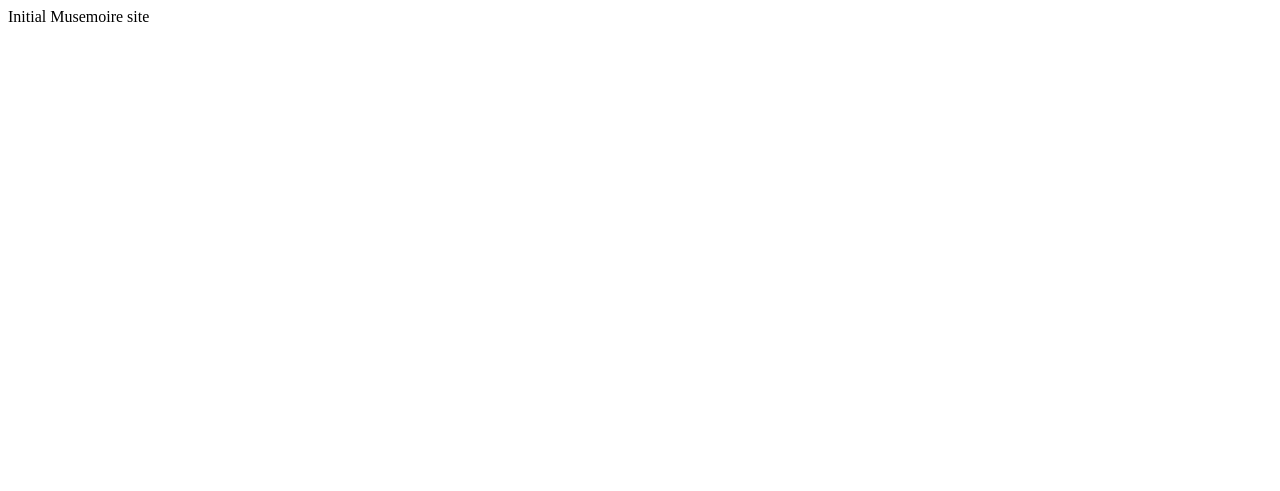
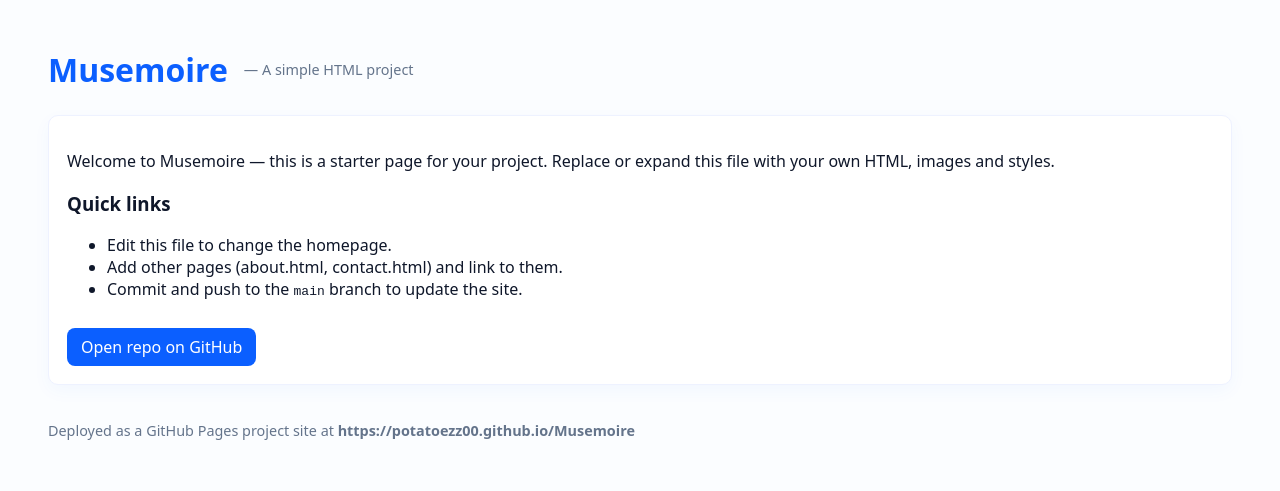
Before and after one commit to potatoezz00/Musemoire, a plain HTML site: page index.html in a window 1280 px wide. Drawn offline with Linux system fonts and the light colour scheme.

Commit message:
Update index.html — full content
Added initial HTML structure and styles for the Musemoire site.

```diff
--- a/index.html
+++ b/index.html
@@ -1 +1,41 @@
-Initial Musemoire site
+<!doctype html>
+<html lang="en">
+<head>
+  <meta charset="utf-8" />
+  <meta name="viewport" content="width=device-width,initial-scale=1" />
+  <title>Musemoire</title>
+  <style>
+    body { font-family: system-ui, -apple-system, "Segoe UI", Roboto, "Helvetica Neue", Arial; margin: 48px; color:#0f172a; background: #fbfdff; }
+    header { display:flex; align-items:center; gap:16px; }
+    h1 { margin:0; color:#0b5fff; font-size:2rem; }
+    .tag { color:#64748b; font-size:0.9rem; }
+    .card { margin-top:24px; padding:18px; border-radius:10px; background:#ffffff; box-shadow:0 6px 18px rgba(11,95,255,0.04); border: 1px solid #eef2ff; }
+    a.button { display:inline-block; margin-top:12px; padding:8px 14px; background:#0b5fff; color:#fff; text-decoration:none; border-radius:8px; }
+    footer { margin-top:36px; color:#64748b; font-size:0.9rem; }
+    pre { background:#0f172a10; padding:12px; border-radius:8px; overflow:auto; }
+  </style>
+</head>
+<body>
+  <header>
+    <h1>Musemoire</h1>
+    <span class="tag">— A simple HTML project</span>
+  </header>
+
+  <div class="card">
+    <p>Welcome to Musemoire — this is a starter page for your project. Replace or expand this file with your own HTML, images and styles.</p>
+
+    <h3>Quick links</h3>
+    <ul>
+      <li>Edit this file to change the homepage.</li>
+      <li>Add other pages (about.html, contact.html) and link to them.</li>
+      <li>Commit and push to the <code>main</code> branch to update the site.</li>
+    </ul>
+
+    <a class="button" href="https://github.com/potatoezz00/Musemoire" target="_blank" rel="noreferrer">Open repo on GitHub</a>
+  </div>
+
+  <footer>
+    <p>Deployed as a GitHub Pages project site at <strong>https://potatoezz00.github.io/Musemoire</strong></p>
+  </footer>
+</body>
+</html>
```
